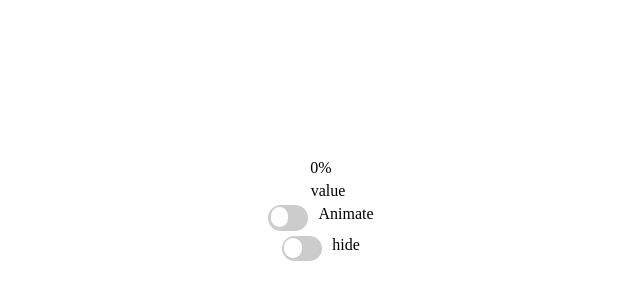
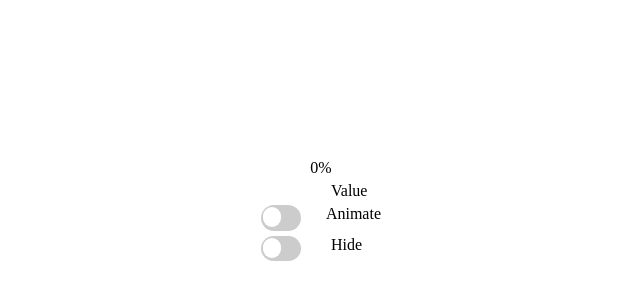
Before and after one commit to Giovaaanniii/Progress-OZON, a plain HTML site: page index.html in a window 1280 px wide. Shown: the part 190-490 px from the top of the page, without its empty margins (319-959 px from the left). Drawn offline with Linux system fonts and the light colour scheme.

Commit message:
выровнил кнопки и текст

```diff
--- a/index.html
+++ b/index.html
@@ -11,8 +11,8 @@
         <div class="block">
             <div class="block-progress">0%</div>
             <div class="block__input__container">
-                <input class="block__input" placeholder="0">
-                <p>value</p>
+                <input type="number" class="block__input" placeholder="0">
+                <p>Value</p>
             </div>
             <div class="block__input__container">
                <label class="block_toggle" >
@@ -26,7 +26,7 @@
                     <input type="checkbox" class="block__input" placeholder="0">
                     <span class="move"></span>
                </label>
-                <p>hide</p>
+                <p>Hide</p>
             </div>
         </div>
     </body>
--- a/style.css
+++ b/style.css
@@ -16,13 +16,21 @@
   }
   .block__input__container {
     display: flex;
-    gap: 10px;
+    justify-content: space-between;
+    text-align: start;
+    width: 120px;
+  }
+  .block__input__container p{
+    margin-left: 15px;
+    text-align: left;
+    min-width: 50px;
   }
   .block_toggle {
     display: inline-block;
     position: relative;
     width: 2.5rem;
     height: 1.6rem;
+    margin-right: auto;
   }
   .block__input {
     opacity: 0;
```
